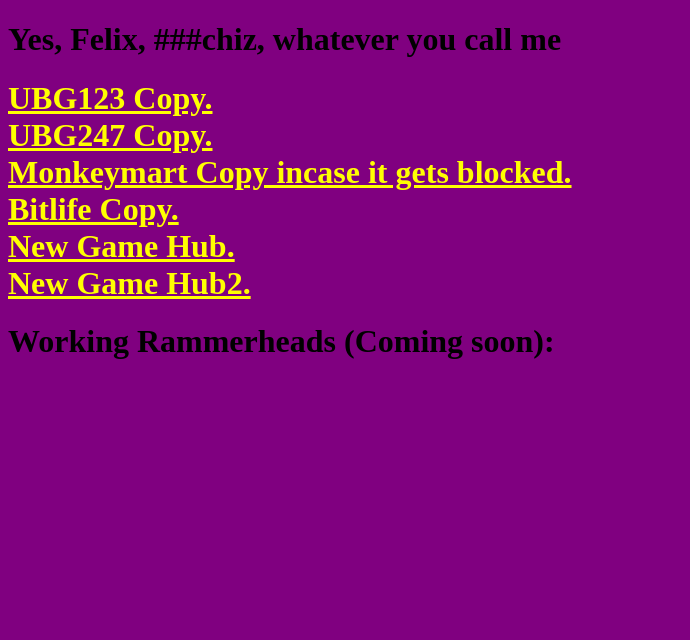
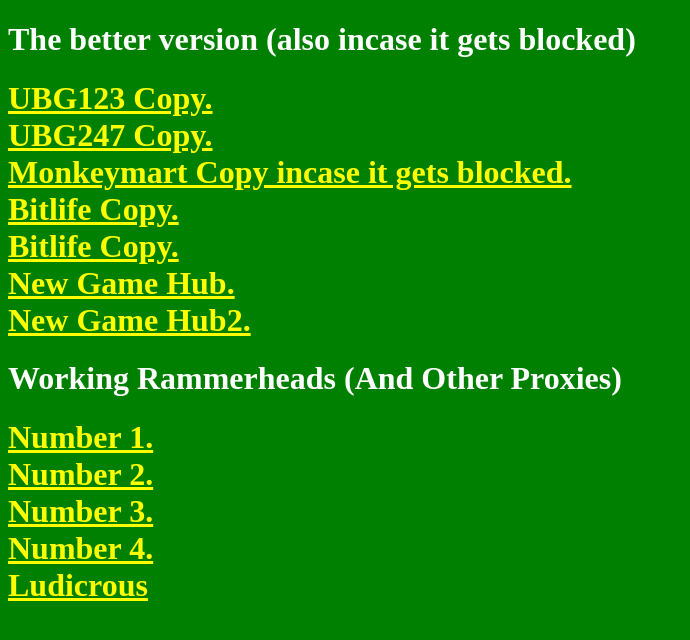
Before and after one commit to logicard/logicard.github.io, a plain HTML site: page index.html in a window 1280 px wide. Shown: the whole page, without its empty margins (0-690 px from the left). Drawn offline with Linux system fonts and the light colour scheme.

Commit message:
Add files via upload

```diff
--- a/index.html
+++ b/index.html
@@ -3,7 +3,10 @@
    <head>
 <style>
 body {
-background-color: purple;
+background-color: green;
+}
+h1 {
+   color: white
 }
 a {
 color: yellow
@@ -12,14 +15,22 @@ color: yellow
    </head>
    <body>
 
-<h1> Yes, Felix, ###chiz, whatever you call me <h1>
-<a href="https://keyscreator.github.io/names"> UBG123 Copy. </a> <br>
-<a href="https://keyscreator.github.io/named"> UBG247 Copy. </a> <br>
-<a href="https://keyscreator.github.io/monk"> Monkeymart Copy incase it gets blocked. </a> <br>
-<a href="https://keyscreator.github.io/bitlife"> Bitlife Copy. </a> <br>
+<h1> The better version (also incase it gets blocked) <h1>
+<a href="https://logicard.github.io/fun/"> UBG123 Copy. </a> <br>
+<a href="https://logicard.github.io/lolly/"> UBG247 Copy. </a> <br>
+<a href="https://logicard.github.io/monk/"> Monkeymart Copy incase it gets blocked. </a> <br>
+<a href="https://logicard.github.io/bitlife/"> Bitlife Copy. </a> <br>
+<a href="https://iamacoola.github.io/evolution/"> Bitlife Copy. </a> <br>
 <a href="https://keyscreator.github.io/test"> New Game Hub. </a> <br>
 <a href="https://keyscreator.github.io/test2"> New Game Hub2. </a> <br>
 
-<h1 color=green> Working Rammerheads (Coming soon): </h1>
+<h1 color=green> Working Rammerheads (And Other Proxies) <h1>
+<a href="https://learningmathisverycool.abl.cl/"> Number 1. </a> <br>
+<a href="https://mathis6fun.ctotw.tw/"> Number 2. </a> <br>
+<a href="https://schooltechreadong.mywire.org/"> Number 3. </a> <br>
+<a href="https://science.iciclesmp.net/"> Number 4. </a> <br>
+<a href="https://toneindicator.org/"> Ludicrous </a> <br>
+
+
    </body>
 </html>
```
